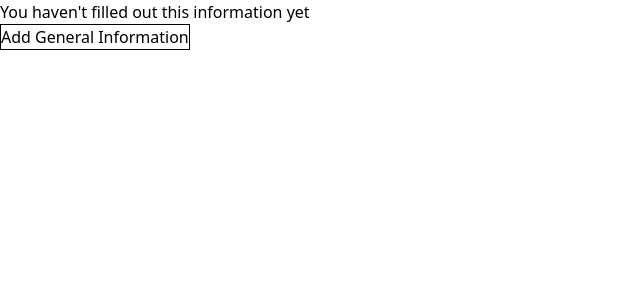
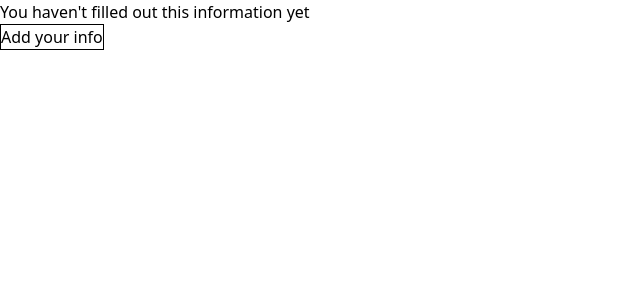
Before and after one commit to JoshDevHub/cv-project, a React (Create React App) app: page / in a window 1280 px wide. Shown: the top 300 px of the page, without its empty margins (0-640 px from the left). Built offline with nearby package versions, Linux system fonts and the light colour scheme.

Commit message:
feat: allow editing of general information

```diff
--- a/src/components/GeneralInfo.js
+++ b/src/components/GeneralInfo.js
@@ -3,23 +3,39 @@ import React, { Component } from "react";
 import { isEmpty } from "../utils/object_helpers";
 
 class GeneralInfo extends Component {
+  createButton(text) {
+    return (
+      <button
+        className="border border-black"
+        onClick={this.props.clickHandler}
+        data-component="Info"
+      >
+        {text}
+      </button>
+    )
+  }
+
   render() {
     if (isEmpty(this.props.info)) {
       return (
         <div>
           <p>You haven't filled out this information yet</p>
-          <button
-            className="border border-black"
-            onClick={this.props.clickHandler}
-            data-component="Info"
-          >
-            Add General Information
-          </button>
+          {this.createButton("Add your info")}
         </div>
       )
     }
 
-    return <div>Hello from gen info.</div>;
+    const { name, address, email, phoneNumber } = this.props.info;
+
+    return (
+      <div>
+        <p>Name: {name}</p>
+        <p>City: {address}</p>
+        <p>Email: {email}</p>
+        <p>Phone: {phoneNumber}</p>
+        {this.createButton("Edit your info")}
+      </div>
+    )
   }
 }
 
```
